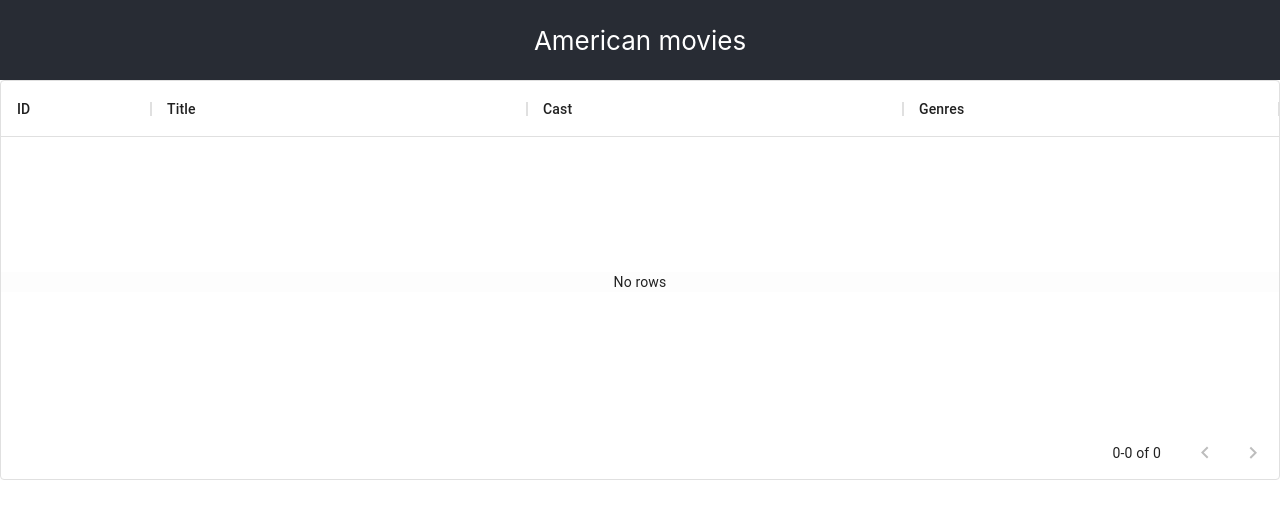
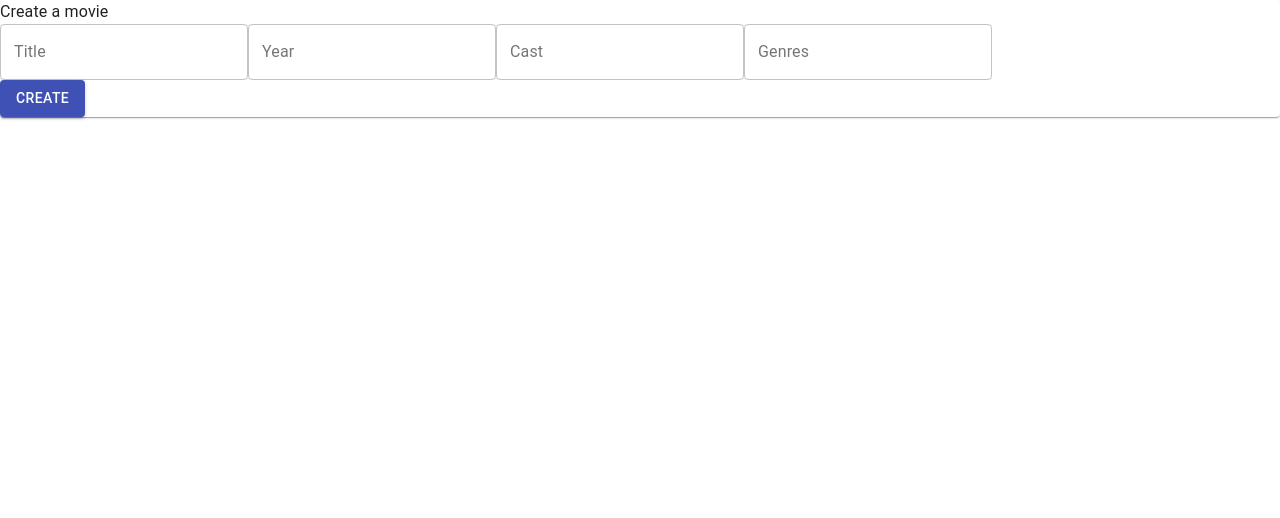
Before and after one commit to Hanachi/Internship_tasks_frontend, a React (Create React App) app in the folder client/: page /movie/create in a window 1280 px wide. Shown: the top 518 px of the page. Built offline with nearby package versions, Linux system fonts and the light colour scheme; no server answers.

Commit message:
added movie page,routes,crud operations

```diff
--- a/client/package.json
+++ b/client/package.json
@@ -11,6 +11,7 @@
     "axios": "^0.21.1",
     "react": "^17.0.2",
     "react-dom": "^17.0.2",
+    "react-router-dom": "^5.2.1",
     "react-scripts": "4.0.3",
     "web-vitals": "^1.1.2"
   },
--- a/client/src/api/index.js
+++ b/client/src/api/index.js
@@ -3,6 +3,7 @@ import axios from 'axios';
 const API = axios.create({ baseURL: 'http://localhost:5000' });
 
 export const fetchMovies = () => API.get('/movies');
-// export const createMovie = (newMovie) => API.post('/movies', newMovie);
-// export const updateMovie = (id, updatedMovie) => API.patch(`/movies/${id}`, updatedMovie);
-// export const deleteMovie = (id) => API.delete(`/movies/${id}`);
+export const getMovieById = (id) => API.get(`/movies/${id}`)
+export const createMovie = (newMovie) => API.post('/movies', newMovie);
+export const updateMovie = (id, updatedMovie) => API.patch(`/movies/${id}`, updatedMovie);
+export const deleteMovie = (id) => API.delete(`/movies/${id}`);
--- /dev/null
+++ b/client/src/components/movie/CreateMovie.jsx
@@ -0,0 +1,57 @@
+import React, { useState } from 'react';
+import { useHistory } from 'react-router-dom';
+
+import { createMovie } from '../../api';
+import { Button, Paper, TextField, Typography } from '@material-ui/core';
+
+
+const CreateMovie = () => {
+	const [movie, setMovie] = useState({});
+	const history = useHistory();
+
+	const create = (movie) => {
+		createMovie(movie);
+		history.push('/');
+	}
+	return (
+		<Paper>
+			<Typography>Create a movie</Typography>
+			<TextField
+				value={movie.title || ''}
+				label='Title'
+				variant='outlined'
+				onChange={(event) => setMovie({ ...movie, title: event.target.value })}
+			/>
+			<TextField
+				value={movie.year || ''}
+				label='Year'
+				variant='outlined'
+				onChange={(event) => setMovie({ ...movie, year: event.target.value })}
+			/>
+			<TextField
+				value={movie.cast || ''}
+				label='Cast'
+				variant='outlined'
+				onChange={(event) => setMovie({ ...movie, cast: event.target.value })}
+			/>
+			<TextField
+				value={movie.genres || ''}
+				label='Genres'
+				variant='outlined'
+				placeholder='genres'
+				onChange={(event) => setMovie({ ...movie, genres: event.target.value })}
+			/>
+			<Typography>
+				<Button
+					variant='contained'
+					color='primary'
+					onClick={() => create(movie)}
+				>
+					Create
+				</Button>
+			</Typography>
+		</Paper>
+	)
+}
+
+export default CreateMovie;
--- /dev/null
+++ b/client/src/components/movie/Movie.jsx
@@ -0,0 +1,75 @@
+import React, { useState, useEffect } from 'react';
+import { useHistory } from 'react-router-dom';
+
+import { getMovieById, updateMovie, deleteMovie } from '../../api';
+import { Button, Paper, TextField, Typography } from '@material-ui/core';
+
+
+const Movie = (props) => {
+	useEffect(() => {
+		getMovieById(id)
+			.then(res => {
+				setMovie(res.data);
+			})
+	}, [])
+	const [movie, setMovie] = useState({});
+	const history = useHistory();
+	const { id } = props.match.params;
+
+	const update = (id, movie) => {
+		updateMovie(id, movie);
+		history.push('/');
+	}
+	const remove = (id) => {
+		deleteMovie(id);
+		history.push('/');
+	}
+	return (
+		<Paper>
+			<Typography>Movie #{id}</Typography>
+			<TextField
+				value={movie.title || ''}
+				label='Title'
+				variant='outlined'
+				onChange={(event) => setMovie({ ...movie, title: event.target.value })}
+			/>
+			<TextField
+				value={movie.year || ''}
+				label='Year'
+				variant='outlined'
+				onChange={(event) => setMovie({ ...movie, year: event.target.value })}
+			/>
+			<TextField
+				value={movie.cast || ''}
+				label='Cast'
+				variant='outlined'
+				onChange={(event) => setMovie({ ...movie, cast: event.target.value })}
+			/>
+			<TextField
+				value={movie.genres || ''}
+				label='Genres'
+				variant='outlined'
+				placeholder='genres'
+				onChange={(event) => setMovie({ ...movie, genres: event.target.value })}
+			/>
+			<Typography>
+				<Button
+					variant='contained'
+					color='primary'
+					onClick={() => update(id, movie)}
+				>
+					Update
+				</Button>
+				<Button
+					variant='contained'
+					color='secondary'
+					onClick={() => remove(id)}
+				>
+					Delete
+				</Button>
+			</Typography>
+		</Paper>
+	)
+}
+
+export default Movie;
--- a/client/src/components/table/Table.jsx
+++ b/client/src/components/table/Table.jsx
@@ -1,4 +1,5 @@
 import React, { useState, useEffect } from 'react';
+import { useHistory } from 'react-router-dom';
 
 import { DataGrid } from '@material-ui/data-grid';
 import { makeStyles } from '@material-ui/core/styles';
@@ -14,7 +15,9 @@ const useStyles = makeStyles({
 });
 
 const Table = () => {
+
 	const classes = useStyles();
+	const history = useHistory();
 	const [movies, setMovies] = useState([]);
 	const rows = movies.map((movie) => movie);
 	const columns = [
@@ -29,6 +32,11 @@ const Table = () => {
 			flex: 1
 		},
 		{
+			field: 'year',
+			headerName: 'Year',
+			width: 110
+		},
+		{
 			field: 'cast',
 			headerName: 'Cast',
 			flex: 1
@@ -39,13 +47,15 @@ const Table = () => {
 			flex: 1
 		},
 	];
-
+	const openMovie = (id) => {
+		history.push(`/movies/${id}`);
+	}
 	useEffect(() => {
 		fetchMovies()
-		.then(res => {
-			setMovies(res.data);
-		})
-	}, [])
+			.then(res => {
+				setMovies(res.data);
+			})
+	}, [movies.length])
 
 	return (
 		<div style={{ height: 400, width: '100%' }}>
@@ -56,8 +66,10 @@ const Table = () => {
 				pageSize={5}
 				disableSelectionOnClick
 				hideFooterSelectedRowCount
-				onRowClick={() => console.log('open row page')}
+				onRowClick={(e) => openMovie(e.id)}
 			/>
+
+
 		</div>
 	);
 }
--- a/client/src/index.js
+++ b/client/src/index.js
@@ -1,19 +1,31 @@
 import React from 'react';
 import ReactDOM from 'react-dom';
+import {
+  BrowserRouter as Router,
+  Switch,
+  Route,
+} from "react-router-dom";
+
+
 import './index.css';
 import App from './App';
+
 import reportWebVitals from './reportWebVitals';
 import Table from './components/table/Table';
+import Movie from './components/movie/Movie';
+import CreateMovie from './components/movie/CreateMovie';
 
 ReactDOM.render(
   <React.StrictMode>
-    <App />
-    <Table />
+    <Router>
+      <Switch>
+        <Route path='/' exact component={App, Table} />
+        <Route path='/movies/:id' exact component={Movie} />
+        <Route path='/movie/create' exact component={CreateMovie} />
+      </Switch>
+    </Router>
   </React.StrictMode>,
   document.getElementById('root')
 );
 
-// If you want to start measuring performance in your app, pass a function
-// to log results (for example: reportWebVitals(console.log))
-// or send to an analytics endpoint. Learn more: https://bit.ly/CRA-vitals
 reportWebVitals();
```
Also changed, not shown: 1 other file (tests, documents, lock files or other folders).
